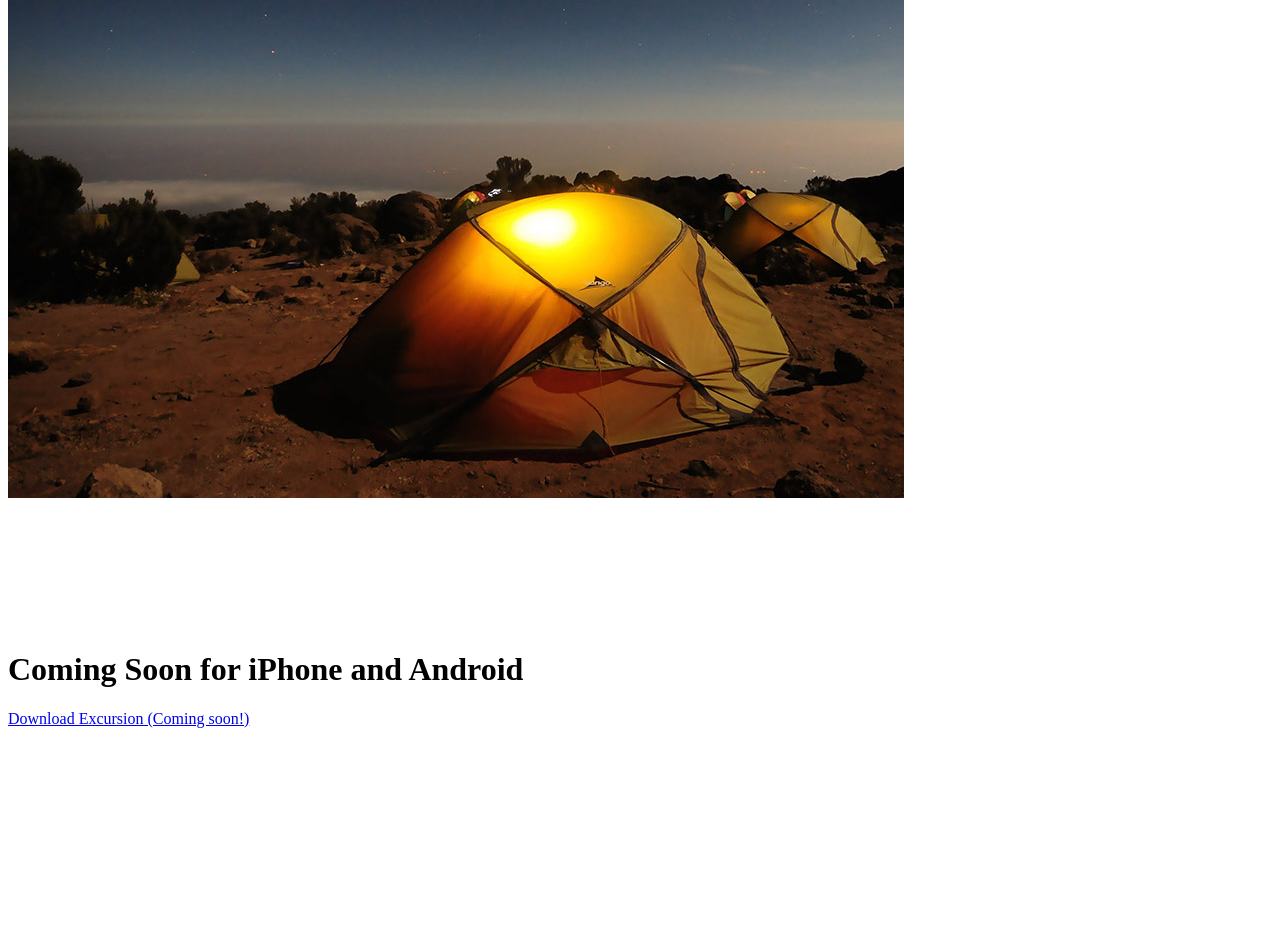
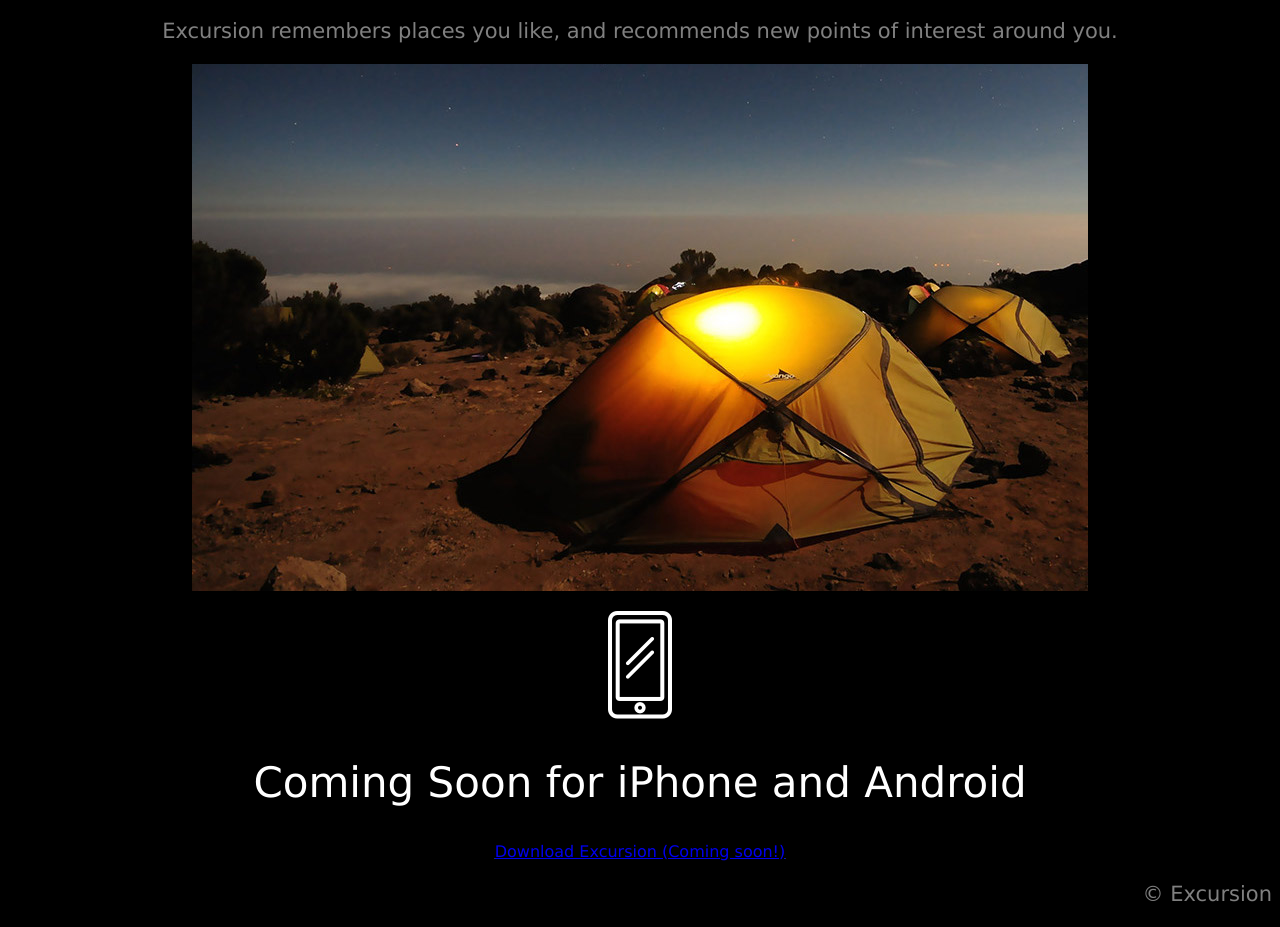
Before and after one commit to Bryesqui/excursions, a plain HTML site: page index.html in a window 1280 px wide. Shown: the part 471-1398 px from the top of the page. Before the commit the page ends 1215 px from the top, so only its background shows below. Drawn offline with Linux system fonts and the light colour scheme.

```diff
--- a/index.html
+++ b/index.html
@@ -6,17 +6,24 @@
   </head>
   <body>
     <h1>Discover hidden places in the world around you<h1/>
-      <p id="download"><a href="#">Download Excursion (Coming soon!)<a><p/>
+      <p id="download">
+        <a href="#">Download Excursion (Coming soon!)<a>
+          <p/>
         <video autoplay mute loop>
           <source src="resources/mp4/excursion.mp4" type="video/mp4">
         </video>
-        <h1>Your personal travel guide</h1>
-        <p>Excursion remembers places you like, and recommends new points of interest around you.</p>
+        <h2>Your personal travel guide</h2>
+        <p class="grey_text">Excursion remembers places you like, and recommends new points of interest around you.</p>
         <img src="resources/images/camp.jpg"/>
         <p>
         <img src="resources/images/phone.png"/>
       </p>
-        <h1>Coming Soon for iPhone and Android</h1>
-        <p id="download"><a href="#">Download Excursion (Coming soon!)<a><p/>
+        <h2>Coming Soon for iPhone and Android</h2>
+        <p id="download">
+          <a href="#">Download Excursion (Coming soon!)<a>
+            <p/>
+          <div class="footer">
+            <p>© Excursion</p>
+          </div>
   </body>
 </html>
--- a/resources/css/style.css
+++ b/resources/css/style.css
@@ -0,0 +1,32 @@
+body{
+  background-color: black;
+  text-align: center;
+  font-family: Verdana, sans-serif;
+  color: white;
+}
+h1{
+  font-size:50px;
+  font-weight: normal;
+  background-color: black;
+}
+#download{
+  font-size: 16px;
+  text-decoration: underline;
+  color: Aquamarine;
+}
+h2{
+  font-size:42px;
+  font-weight: normal;
+  background-color: black;
+}
+.grey_text{
+  color: grey;
+  font-size: 21px;
+  font-family: Verdana, sans-serif;
+
+}
+.footer{
+  text-align: right;
+  color: grey;
+  font-size: 21px;
+}
```
